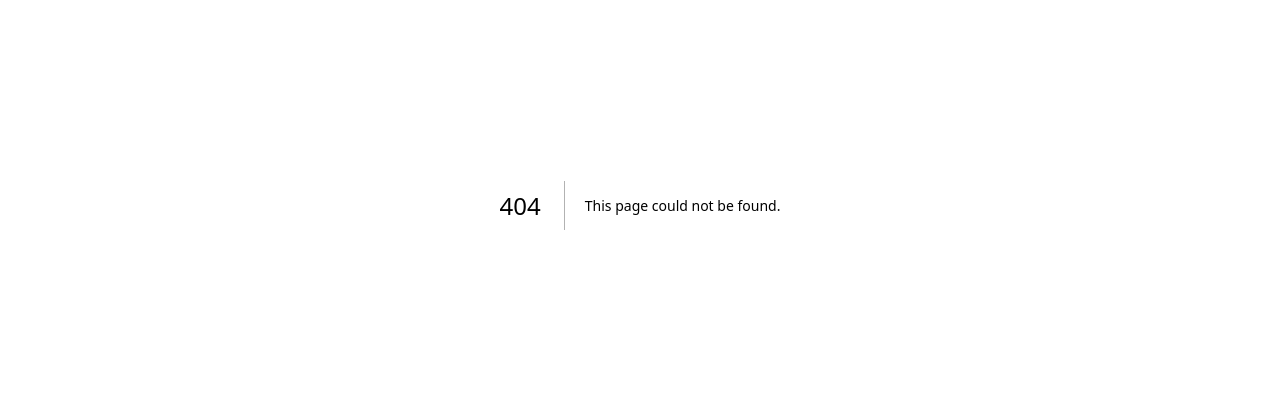
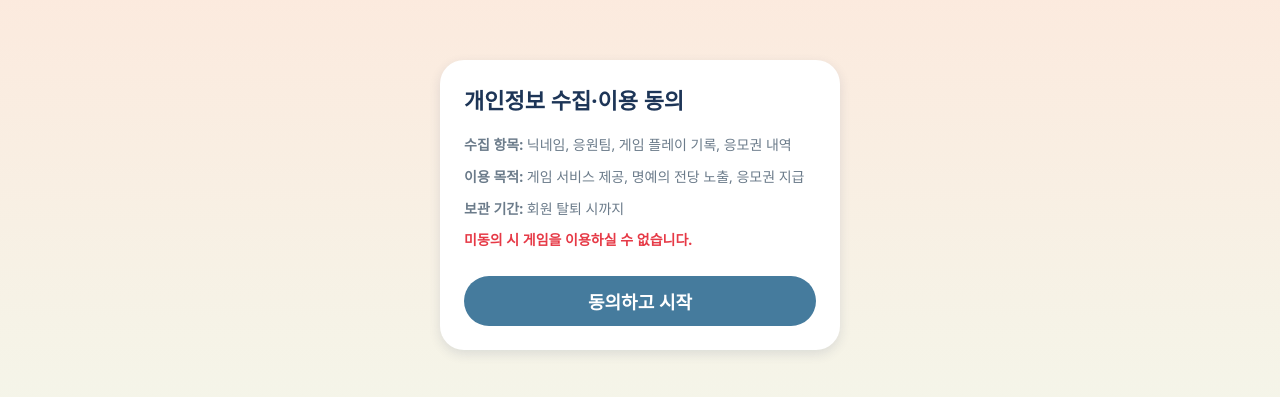
Before and after one commit to JHS-HECTO/polyball-fishing, a Next.js app: page /onboarding in a window 1280 px wide. Before the commit this address had no page. Shown: the part 195-592 px from the top of the page. Built offline with nearby package versions, Linux system fonts and the light colour scheme.

Commit message:
feat: add onboarding (PIPA + nickname + team)

```diff
--- /dev/null
+++ b/app/onboarding/page.module.scss
@@ -0,0 +1,87 @@
+.onboarding {
+  min-height: 100vh;
+  display: flex;
+  flex-direction: column;
+  align-items: center;
+  justify-content: center;
+  padding: var(--space-5);
+  background: linear-gradient(180deg, var(--colors-accent1) 0%, var(--colors-primary2) 100%);
+
+  &__section {
+    width: min(40rem, 100%);
+    background: var(--colors-surface);
+    border-radius: var(--radius-lg);
+    padding: var(--space-5);
+    box-shadow: var(--shadow-md);
+    display: flex;
+    flex-direction: column;
+    gap: var(--space-4);
+  }
+
+  &__title {
+    margin: 0;
+    font-size: 2.2rem;
+    color: var(--colors-deep2);
+  }
+
+  &__pipa {
+    font-size: 1.4rem;
+    line-height: 1.7;
+    color: var(--colors-text-soft);
+
+    p { margin: 0 0 var(--space-2); }
+  }
+
+  &__note {
+    color: var(--colors-warning) !important;
+    font-weight: 600;
+  }
+
+  &__input {
+    width: 100%;
+    padding: var(--space-3);
+    font-size: 1.8rem;
+    border: 2px solid var(--colors-primary1);
+    border-radius: var(--radius-md);
+    outline: none;
+    font-family: inherit;
+
+    &:focus { border-color: var(--colors-deep1); }
+  }
+
+  &__teams {
+    display: grid;
+    grid-template-columns: repeat(2, 1fr);
+    gap: var(--space-2);
+  }
+
+  &__team {
+    padding: var(--space-3);
+    font-size: 1.4rem;
+    font-weight: 600;
+    background: var(--colors-surface);
+    border: 2px solid var(--colors-primary1);
+    border-radius: var(--radius-md);
+    text-align: center;
+    transition: transform 120ms ease;
+
+    &--active {
+      background: var(--colors-accent1);
+      transform: scale(1.03);
+    }
+  }
+
+  &__cta {
+    background: var(--colors-deep1);
+    color: white;
+    font-size: 1.8rem;
+    font-weight: 700;
+    padding: var(--space-3) var(--space-5);
+    border-radius: var(--radius-pill);
+
+    &--disabled {
+      opacity: 0.4;
+      pointer-events: none;
+    }
+  }
+}
--- /dev/null
+++ b/app/onboarding/page.tsx
@@ -0,0 +1,98 @@
+'use client';
+
+import { useRouter } from 'next/navigation';
+import { useState } from 'react';
+import clsx from 'clsx';
+import { useGameStore } from 'lib/gameState';
+import { ROUTES } from 'lib/routes';
+import { TEAMS } from 'lib/teams';
+import styles from './page.module.scss';
+
+type Step = 'pipa' | 'nickname' | 'team';
+
+export default function OnboardingPage() {
+  const router = useRouter();
+  const registerPlayer = useGameStore((s) => s.registerPlayer);
+  const [step, setStep] = useState<Step>('pipa');
+  const [nickname, setNickname] = useState('');
+  const [teamId, setTeamId] = useState('');
+
+  const onAgree = () => setStep('nickname');
+  const onNickNext = () => {
+    if (nickname.trim().length < 2) return;
+    setStep('team');
+  };
+  const onTeamNext = () => {
+    if (!teamId) return;
+    registerPlayer({ nickname: nickname.trim(), team: teamId });
+    router.push(ROUTES.PLAY);
+  };
+
+  return (
+    <main className={styles.onboarding}>
+      {step === 'pipa' && (
+        <section className={styles.onboarding__section}>
+          <h2 className={styles.onboarding__title}>개인정보 수집·이용 동의</h2>
+          <div className={styles.onboarding__pipa}>
+            <p><b>수집 항목:</b> 닉네임, 응원팀, 게임 플레이 기록, 응모권 내역</p>
+            <p><b>이용 목적:</b> 게임 서비스 제공, 명예의 전당 노출, 응모권 지급</p>
+            <p><b>보관 기간:</b> 회원 탈퇴 시까지</p>
+            <p className={styles.onboarding__note}>미동의 시 게임을 이용하실 수 없습니다.</p>
+          </div>
+          <button className={styles.onboarding__cta} onClick={onAgree}>
+            동의하고 시작
+          </button>
+        </section>
+      )}
+
+      {step === 'nickname' && (
+        <section className={styles.onboarding__section}>
+          <h2 className={styles.onboarding__title}>닉네임을 정해주세요</h2>
+          <input
+            className={styles.onboarding__input}
+            value={nickname}
+            onChange={(e) => setNickname(e.target.value)}
+            placeholder="2~12자"
+            maxLength={12}
+          />
+          <button
+            className={clsx(styles.onboarding__cta, {
+              [styles['onboarding__cta--disabled'] as string]: nickname.trim().length < 2,
+            })}
+            onClick={onNickNext}
+          >
+            다음
+          </button>
+        </section>
+      )}
+
+      {step === 'team' && (
+        <section className={styles.onboarding__section}>
+          <h2 className={styles.onboarding__title}>응원하는 팀을 선택하세요</h2>
+          <div className={styles.onboarding__teams}>
+            {TEAMS.map((t) => (
+              <button
+                key={t.id}
+                className={clsx(styles.onboarding__team, {
+                  [styles['onboarding__team--active'] as string]: teamId === t.id,
+                })}
+                style={{ borderColor: t.color }}
+                onClick={() => setTeamId(t.id)}
+              >
+                {t.name}
+              </button>
+            ))}
+          </div>
+          <button
+            className={clsx(styles.onboarding__cta, {
+              [styles['onboarding__cta--disabled'] as string]: !teamId,
+            })}
+            onClick={onTeamNext}
+          >
+            완료
+          </button>
+        </section>
+      )}
+    </main>
+  );
+}
```
